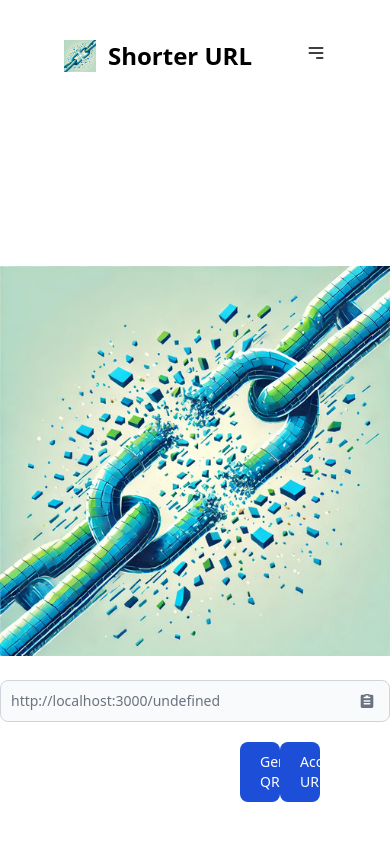
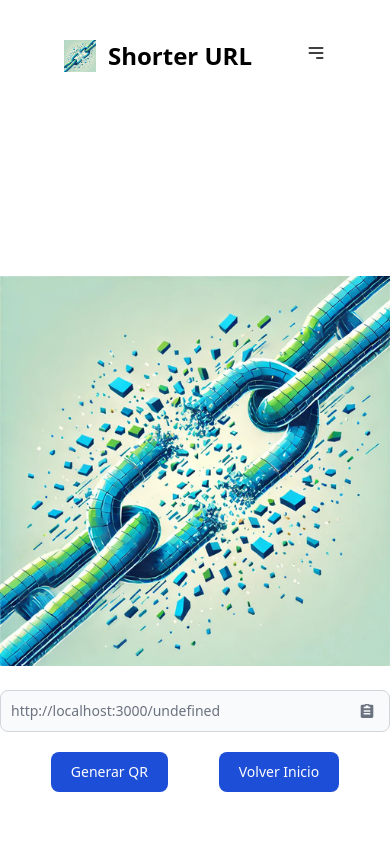
Before and after one commit to DavidSilvente/Acortador-URL, an Angular app: page /acortado in a window 390 px wide. Shown: the top 844 px of the page. Built offline with nearby package versions, Linux system fonts and the light colour scheme.

Commit message:
Responsive botones, y cambio texto boton

```diff
--- a/src/app/pagina-enlace-acortado/pagina-enlace-acortado.component.html
+++ b/src/app/pagina-enlace-acortado/pagina-enlace-acortado.component.html
@@ -3,7 +3,7 @@
     <app-icono></app-icono>
   </div>
 
-  <div class="form text-align">
+  <div class="form">
     <div class="mb-5">
       <app-enlace [url]="'http://localhost:3000/' + shortUrl"></app-enlace>
     </div>
@@ -14,20 +14,20 @@
       ></app-qr-code>
     </div>
 
-    <div class="display-flex justify-evenly margin-button">
+    <div class="display-flex justify-evenly lg:margin-button">
       <button
         (click)="generateQrCode()"
         type="submit"
-        class="text-white bg-blue-700 hover:bg-blue-800 focus:ring-4 focus:outline-none focus:ring-blue-300 font-medium rounded-lg text-sm w-full sm:w-auto px-5 py-2.5 text-center"
+        class="text-white bg-blue-700 hover:bg-blue-800 focus:ring-4 focus:outline-none focus:ring-blue-300 font-medium rounded-lg text-sm sm:w-auto px-5 py-2.5 text-center"
       >
         Generar QR
       </button>
       <button
         (click)="goToAcortado()"
         type="submit"
-        class="text-white bg-blue-700 hover:bg-blue-800 focus:ring-4 focus:outline-none focus:ring-blue-300 font-medium rounded-lg text-sm w-full sm:w-auto px-5 py-2.5 text-center"
+        class="text-white bg-blue-700 hover:bg-blue-800 focus:ring-4 focus:outline-none focus:ring-blue-300 font-medium rounded-lg text-sm sm:w-auto px-5 py-2.5 text-center"
       >
-        Acortar URL
+        Volver Inicio
       </button>
 
 
```
